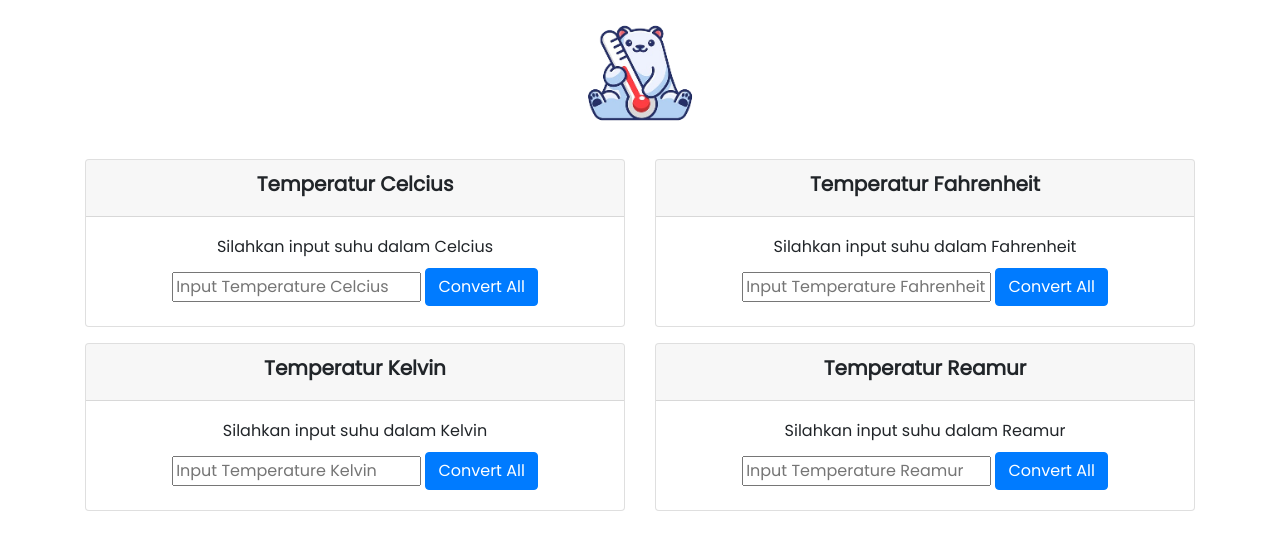
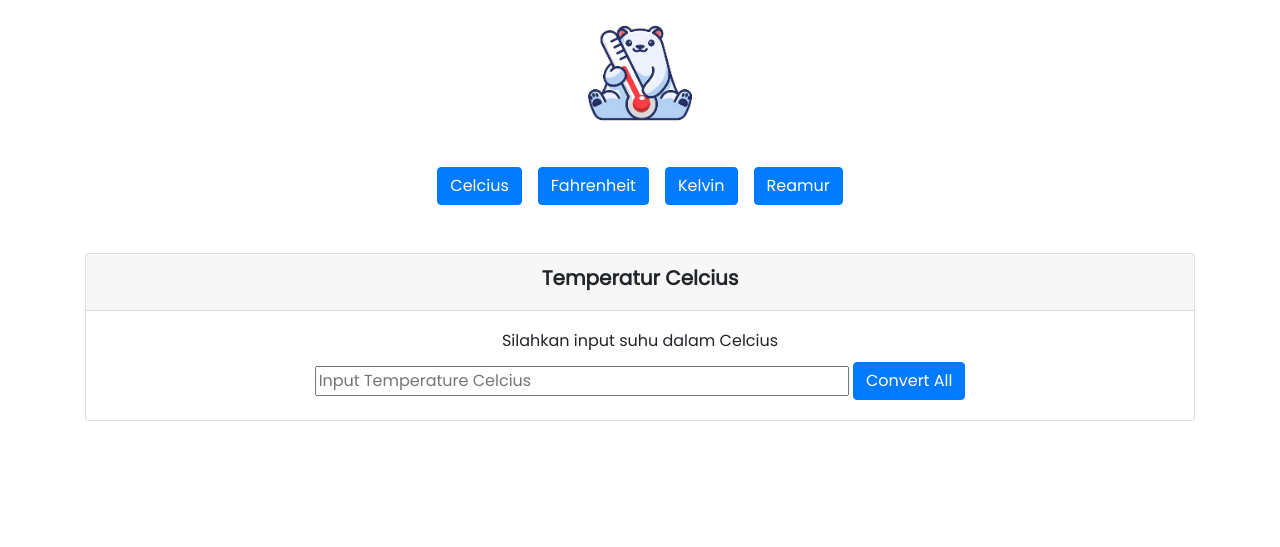
Before and after one commit to vandraaa/conversion-temperature, a plain HTML site: page index.html in a window 1280 px wide. Shown: the part 91-638 px from the top of the page. Drawn offline with nearby package versions, Linux system fonts and the light colour scheme.

Commit message:
Update index.html

```diff
--- a/index.html
+++ b/index.html
@@ -39,6 +39,36 @@
     //     document.getElementById("fahrenheit").value = tempfahrenheit;
     // }
 
+    // Show
+    function showCelcius() {
+        document.getElementById("celciusContent").style.display = "block";
+        document.getElementById("fahrenheitContent").style.display = "none";
+        document.getElementById("kelvinContent").style.display = "none";
+        document.getElementById("reamurContent").style.display = "none";
+    }
+
+    function showFahrenheit() {
+        document.getElementById("celciusContent").style.display = "none";
+        document.getElementById("fahrenheitContent").style.display = "block";
+        document.getElementById("kelvinContent").style.display = "none";
+        document.getElementById("reamurContent").style.display = "none";
+    }
+
+    function showKelvin() {
+        document.getElementById("celciusContent").style.display = "none";
+        document.getElementById("fahrenheitContent").style.display = "none";
+        document.getElementById("kelvinContent").style.display = "block";
+        document.getElementById("reamurContent").style.display = "none";
+    }
+
+    function showReamur() {
+        document.getElementById("celciusContent").style.display = "none";
+        document.getElementById("fahrenheitContent").style.display = "none";
+        document.getElementById("kelvinContent").style.display = "none";
+        document.getElementById("reamurContent").style.display = "block";
+    }
+
+    // Convert
     function convertCelcius() {
         var tempCelcius = parseFloat(document.getElementById("celcius").value);
         var tempFahrenheit = (tempCelcius * (9 / 5)) + 32;
@@ -100,9 +130,20 @@
     <div class="container">
         <h1 class="mt-3 text-center font-weight-bold">AndraTemp</h1>
         <p style="margin-top: -8px;">Conversion Temperature</p>
-        <img src="img/polarbeartemperature.png" alt="" height="180" class="text-center" style="margin-top: -30px; margin-bottom: -20px;">
-        <div class="row">
-            <div class="col-sm-6 mt-3">
+        <img src="img/polarbeartemperature.png" alt="" height="180" class="text-center"
+            style="margin-top: -30px; margin-bottom: -20px;">
+
+        <!-- Navigasi -->
+        <div class="text-center mt-3 d-flex justify-content-center gap-3 flex-wrap">
+            <button class="btn btn-primary mx-2 mt-2" onclick="showCelcius()">Celcius</button>
+            <button class="btn btn-primary mx-2 mt-2" onclick="showFahrenheit()">Fahrenheit</button>
+            <button class="btn btn-primary mx-2 mt-2" onclick="showKelvin()">Kelvin</button>
+            <button class="btn btn-primary mx-2 mt-2" onclick="showReamur()">Reamur</button>
+        </div>
+
+        <div id="contentContainer" class="mt-5">
+            <!-- Celcius -->
+            <div id="celciusContent">
                 <div class="card">
                     <div class="card-header ">
                         <h5 class="font-weight-bold">Temperatur Celcius</h5>
@@ -115,20 +156,25 @@
                     </div>
                 </div>
             </div>
-            <div class="col-sm-6 mt-3">
+
+            <!-- Fahrenheit -->
+            <div id="fahrenheitContent" style="display:none;">
                 <div class="card">
                     <div class="card-header font-weight-bold">
                         <h5 class="font-weight-bold">Temperatur Fahrenheit</h5>
                     </div>
                     <div class="card-body">
                         <h6 class="card-title">Silahkan input suhu dalam Fahrenheit</h6>
-                        <input type="text" class="formcontrol" id="fahrenheit" placeholder="Input Temperature Fahrenheit">
+                        <input type="text" class="formcontrol" id="fahrenheit"
+                            placeholder="Input Temperature Fahrenheit">
                         <button type="button" class="btn btn-primary" onclick="convertFahrenheit()">Convert All</button>
                         <br>
                     </div>
                 </div>
             </div>
-            <div class="col-sm-6 mt-3">
+
+            <!-- Kelvin -->
+            <div id="kelvinContent" style="display:none;">
                 <div class="card">
                     <div class="card-header font-weight-bold">
                         <h5 class="font-weight-bold">Temperatur Kelvin</h5>
@@ -141,7 +187,9 @@
                     </div>
                 </div>
             </div>
-            <div class="col-sm-6 mt-3">
+
+            <!-- Reamur -->
+            <div id="reamurContent" style="display:none;">
                 <div class="card">
                     <div class="card-header font-weight-bold">
                         <h5 class="font-weight-bold">Temperatur Reamur</h5>
```
